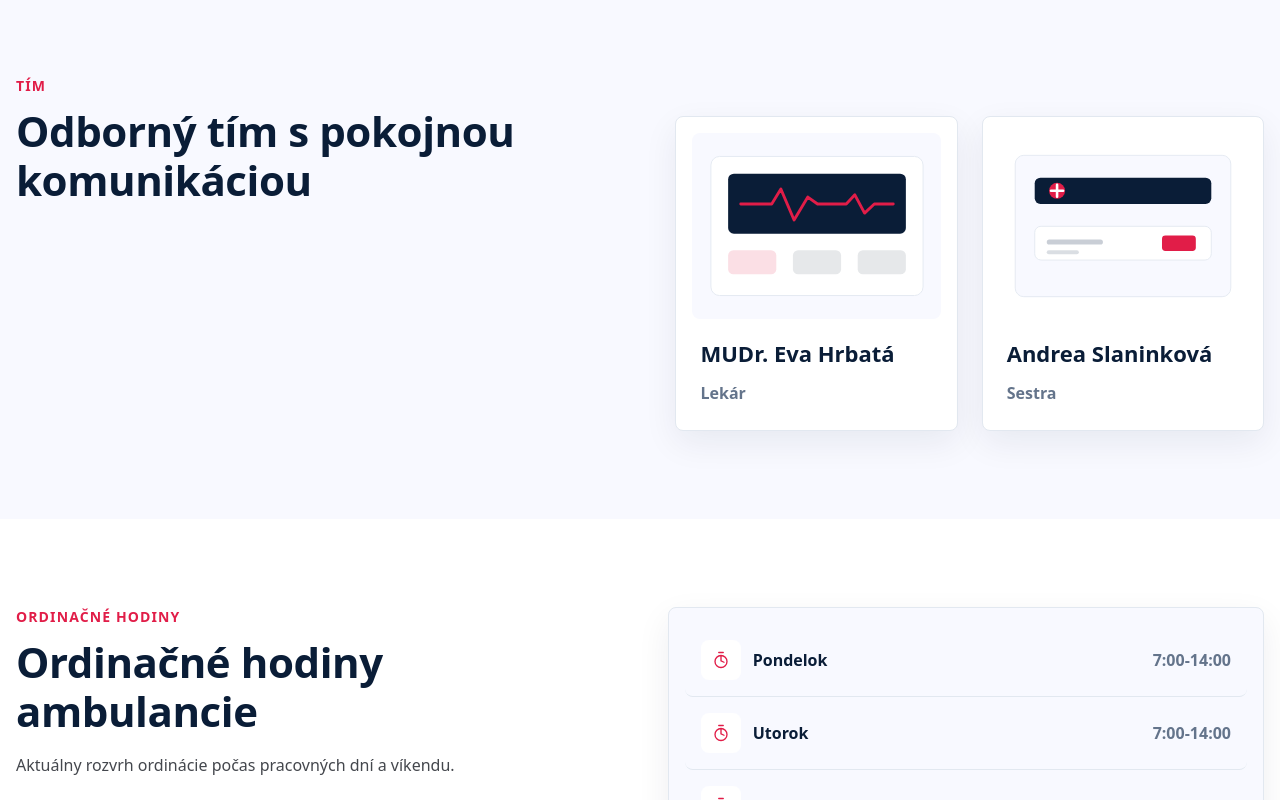
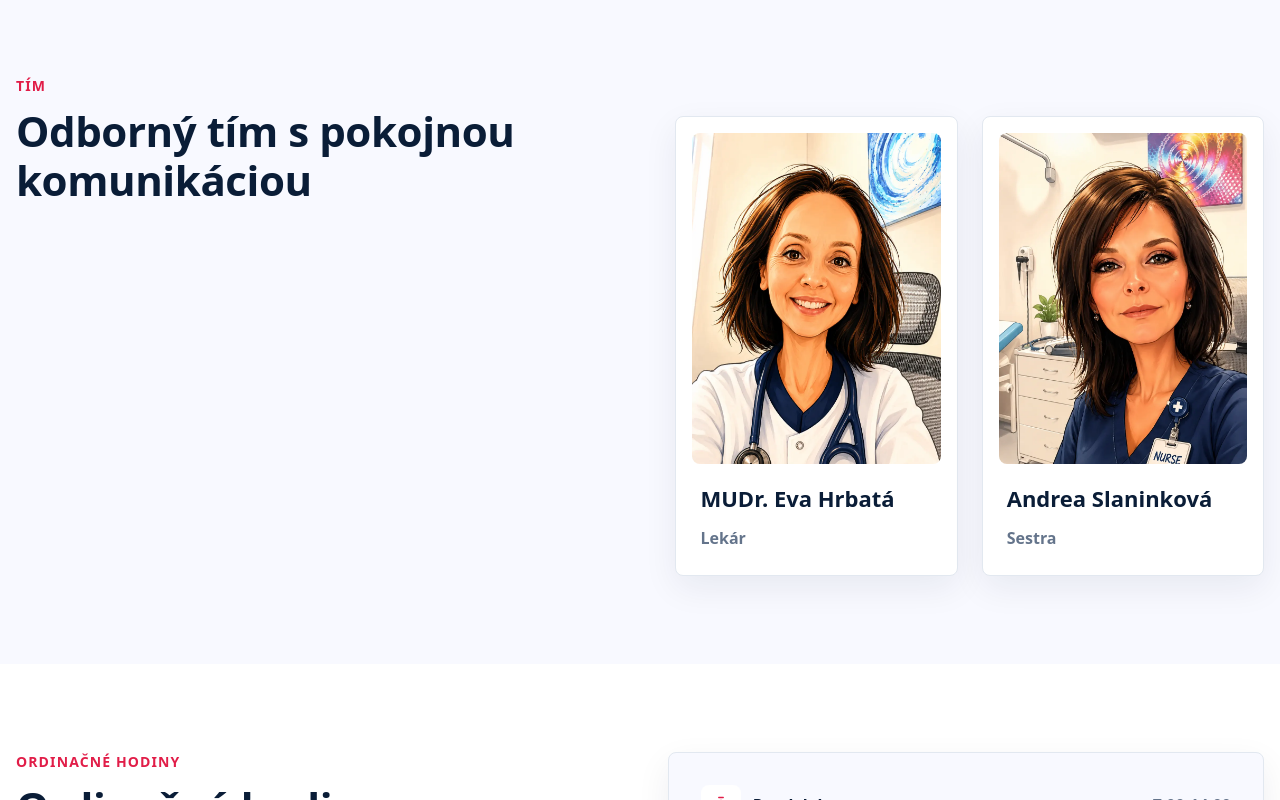
Before and after one commit to admSla99/cardio-webpage, a Next.js app: page / in a window 1280 px wide. Shown: the part 1540-2340 px from the top of the page. Built offline with nearby package versions, Linux system fonts and the light colour scheme.

Commit message:
add caricature images and remove mention of author from footer

```diff
--- a/src/app/globals.css
+++ b/src/app/globals.css
@@ -521,7 +521,7 @@ section[id] {
 .team-card img {
   width: 100%;
   height: auto;
-  aspect-ratio: 4 / 3;
+  aspect-ratio: 3 / 4;
   object-fit: cover;
   border-radius: 8px;
 }
@@ -884,10 +884,6 @@ section[id] {
   gap: 8px;
 }
 
-.footer-credit {
-  color: rgba(255, 255, 255, 0.48);
-}
-
 .cookie-consent {
   position: fixed;
   right: 16px;
--- a/src/components/site-footer.tsx
+++ b/src/components/site-footer.tsx
@@ -44,7 +44,6 @@ export function SiteFooter() {
           <span>
             © {year} MEDEPH s.r.o. - Odborná kardiologická a interná ambulancia. Všetky práva vyhradené.
           </span>
-          <span className="footer-credit">Vytvoril Adam Slaninka</span>
         </div>
       </div>
     </footer>
--- a/src/components/team-section.tsx
+++ b/src/components/team-section.tsx
@@ -13,7 +13,7 @@ export function TeamSection() {
         <div className="team-grid">
           {doctors.map((doctor, index) => (
             <article key={`${doctor.name}-${index}`} className="card team-card">
-              <Image src={doctor.image} alt="" width={900} height={650} />
+              <Image src={doctor.image} alt="" width={941} height={1672} />
               <div>
                 <h3>{doctor.name}</h3>
                 <p>{doctor.role}</p>
--- a/src/lib/content.ts
+++ b/src/lib/content.ts
@@ -66,12 +66,12 @@ export const doctors = [
   {
     name: "MUDr. Eva Hrbatá",
     role: "Lekár",
-    image: "/images/diagnostics.svg",
+    image: "/images/caricature-doc.webp",
   },
   {
     name: "Andrea Slaninková",
     role: "Sestra",
-    image: "/images/reception.svg",
+    image: "/images/caricature-nurse.webp",
   },
 ] as const;
 
```
Also changed, not shown: scripts/check-content.mjs (+7 -1 lines), public/images/caricature-doc.webp (added), public/images/caricature-nurse.webp (added).
